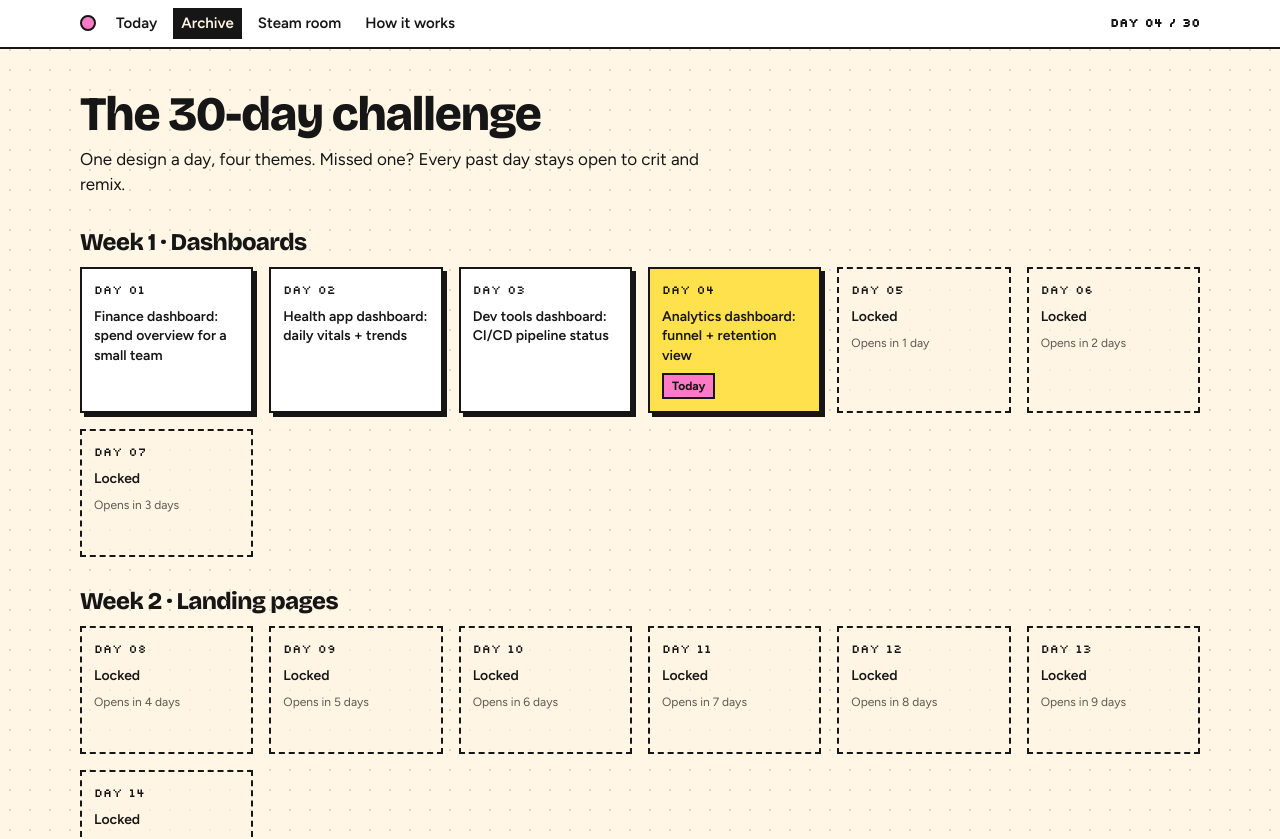
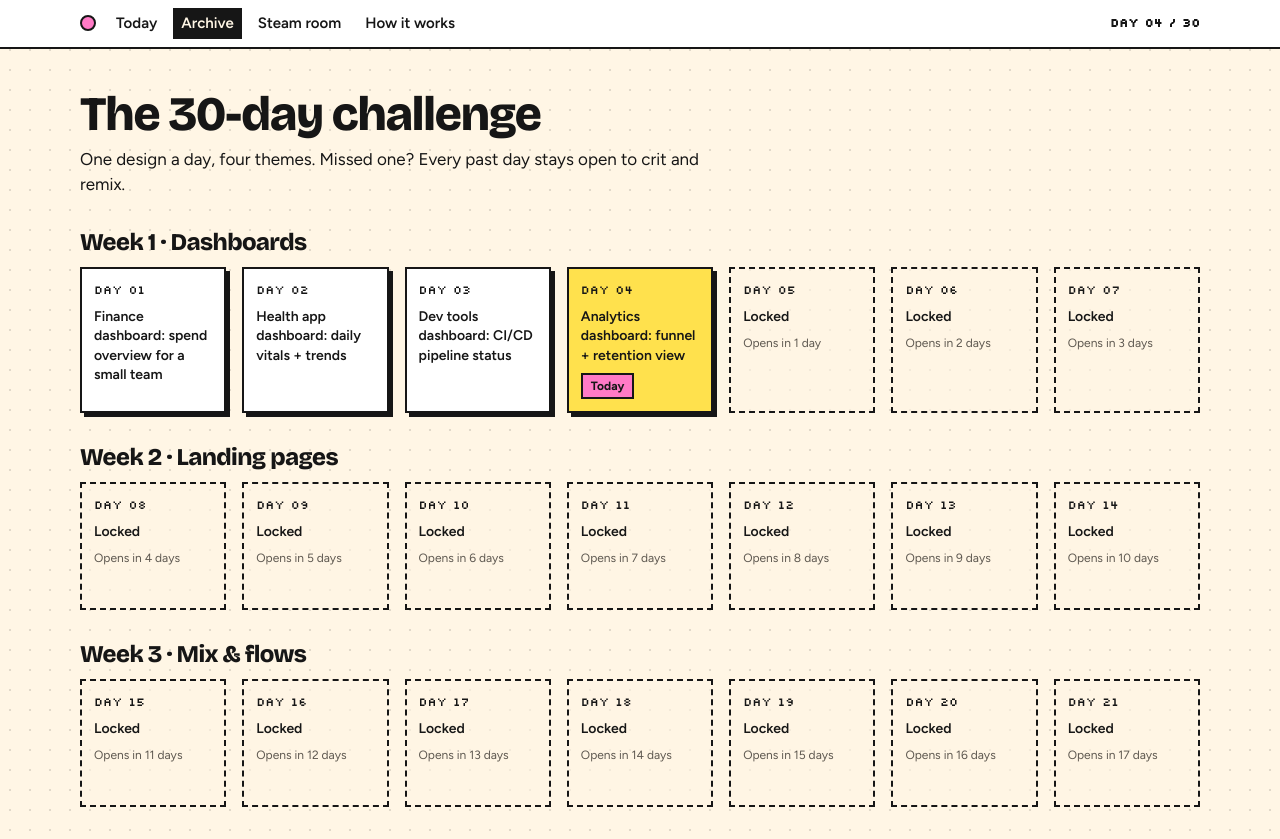
Before and after one commit to tamara-sary/makeitpop, a React (Vite) app: page /archive in a window 1280 px wide. Shown: the top 839 px of the page. Built offline with nearby package versions, Linux system fonts and the light colour scheme.

Commit message:
Archive: 7-day rows

```diff
--- a/src/pages/Archive.tsx
+++ b/src/pages/Archive.tsx
@@ -11,7 +11,7 @@ export default function Archive() {
       {WEEKS.map((w, wi) => (
         <section key={w} className="grid gap-3" aria-labelledby={`wk-${wi}`}>
           <h2 id={`wk-${wi}`} className="text-2xl">Week {wi + 1} · {w}</h2>
-          <ul className="m-0 grid list-none grid-cols-[repeat(auto-fill,minmax(170px,1fr))] gap-4 p-0">
+          <ul className="m-0 grid list-none grid-cols-2 gap-4 p-0 sm:grid-cols-4 lg:grid-cols-7">
             {DAYS.filter((d) => d.week === wi).map((d) => {
               const open = d.n <= TODAY
               const today = d.n === TODAY
```
